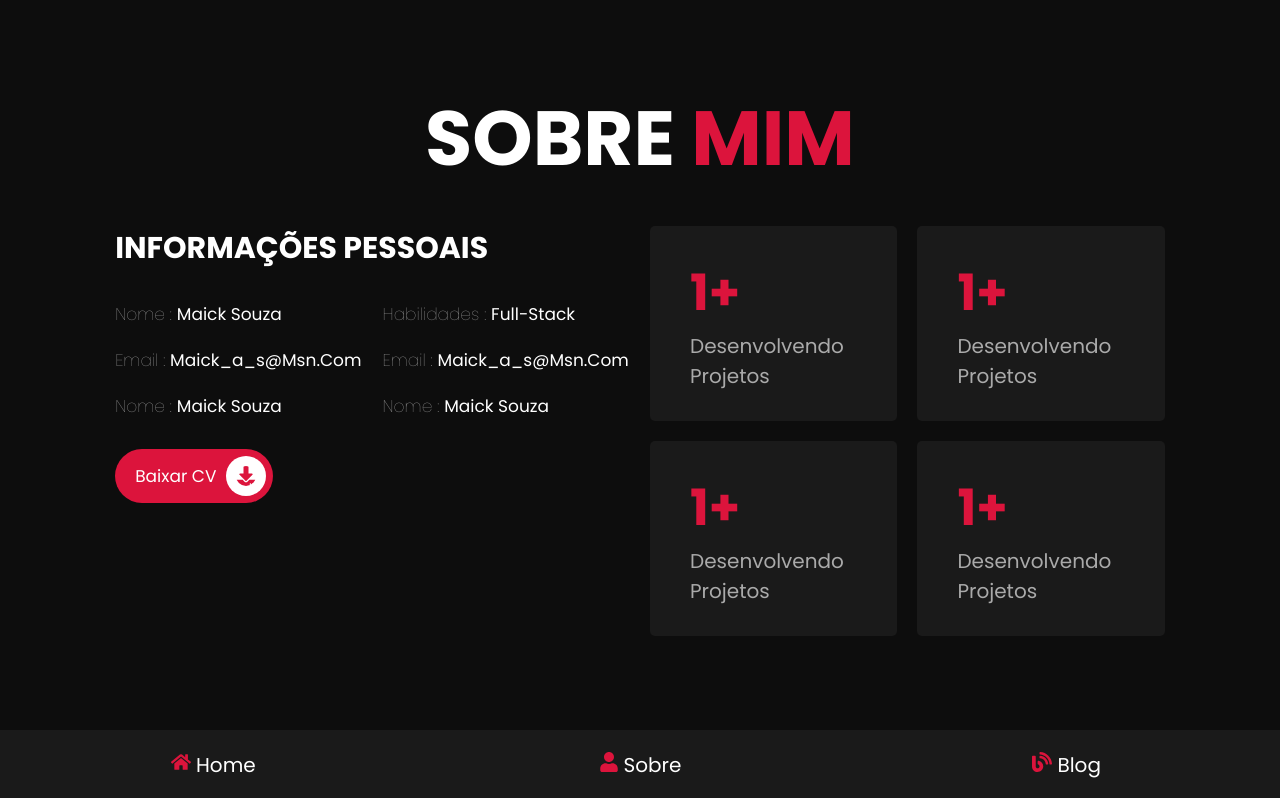
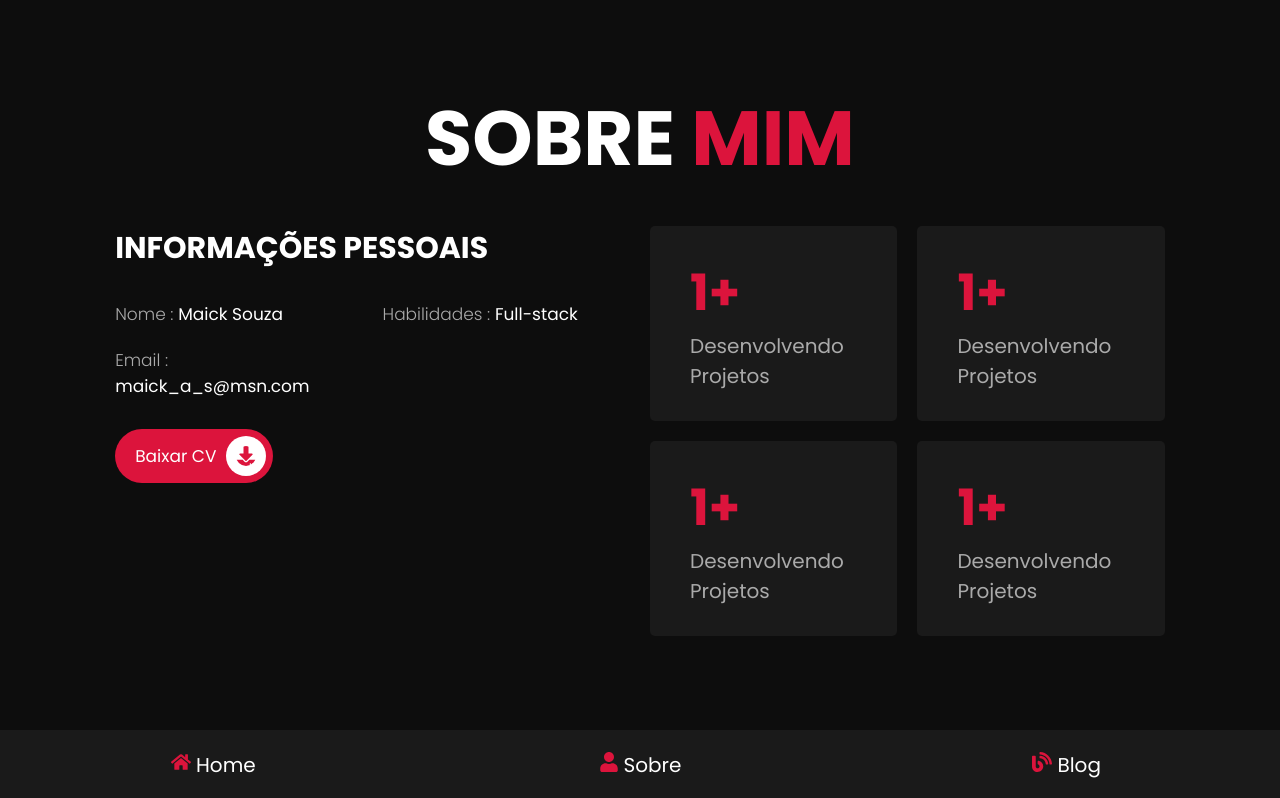
Before and after one commit to NearMaick/NearMaick-Blog-3.0, a Next.js app: page /about in a window 1280 px wide. Shown: the top 798 px of the page. Built offline with nearby package versions, Linux system fonts and the light colour scheme.

Commit message:
refactor(web):about infocard #2

```diff
--- a/src/components/about/InfoCard.tsx
+++ b/src/components/about/InfoCard.tsx
@@ -15,19 +15,10 @@ export function InfoCard() {
           <h3>
             <span>email : </span>maick_a_s@msn.com
           </h3>
-          <h3>
-            <span>nome : </span>Maick Souza
-          </h3>
         </div>
         <div>
           <h3>
-            <span>habilidades : </span>full-stack
-          </h3>
-          <h3>
-            <span>email : </span>maick_a_s@msn.com
-          </h3>
-          <h3>
-            <span>nome : </span>Maick Souza
+            <span>habilidades : </span>Full-stack
           </h3>
         </div>
       </div>
--- a/src/styles/components/about/infocard.styles.module.scss
+++ b/src/styles/components/about/infocard.styles.module.scss
@@ -22,10 +22,11 @@
     font-size: 1.7rem;
     padding: 1rem 0;
     font-weight: normal;
+    text-transform: none;
 
     span {
       color: var(--gray-100);
-      font-weight: lighter;
+      font-weight: 300;
     }
   }
 }
```
